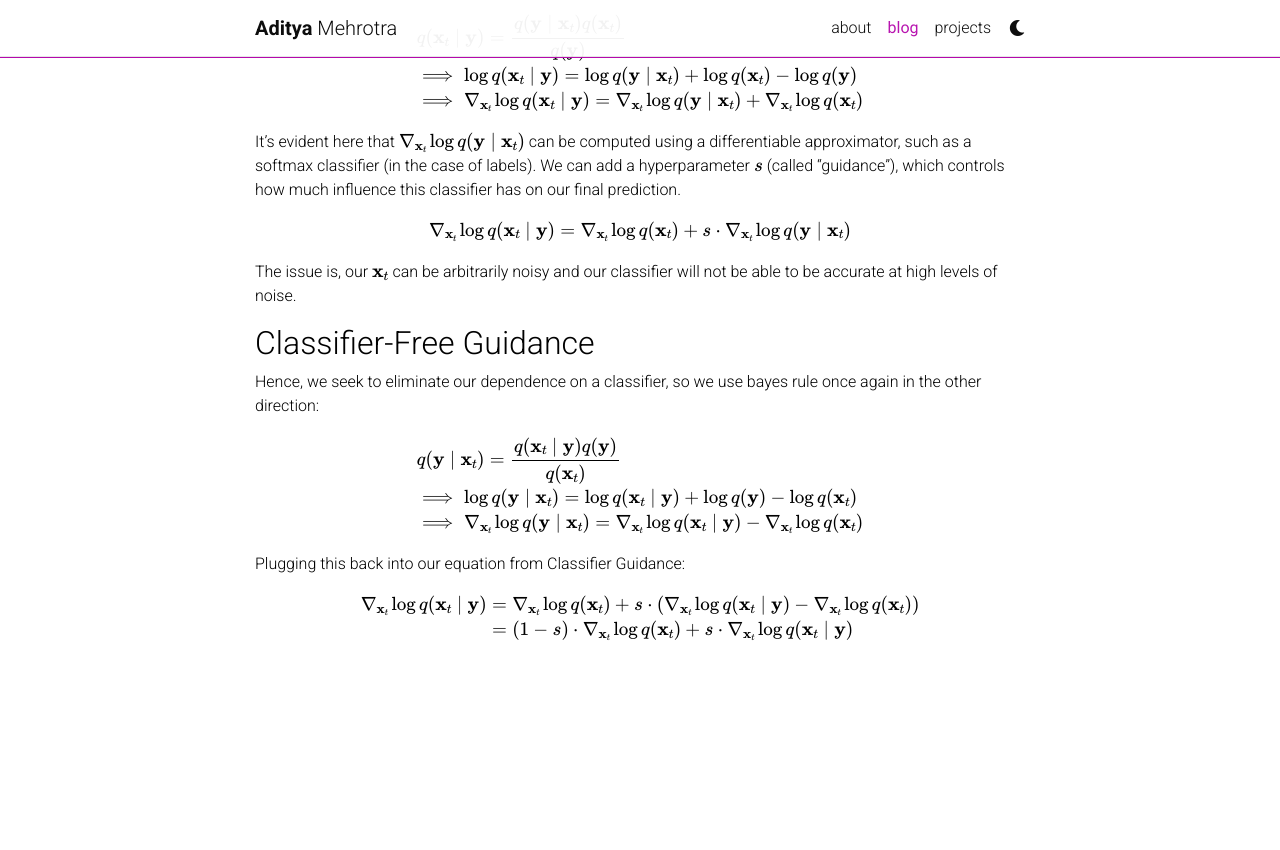
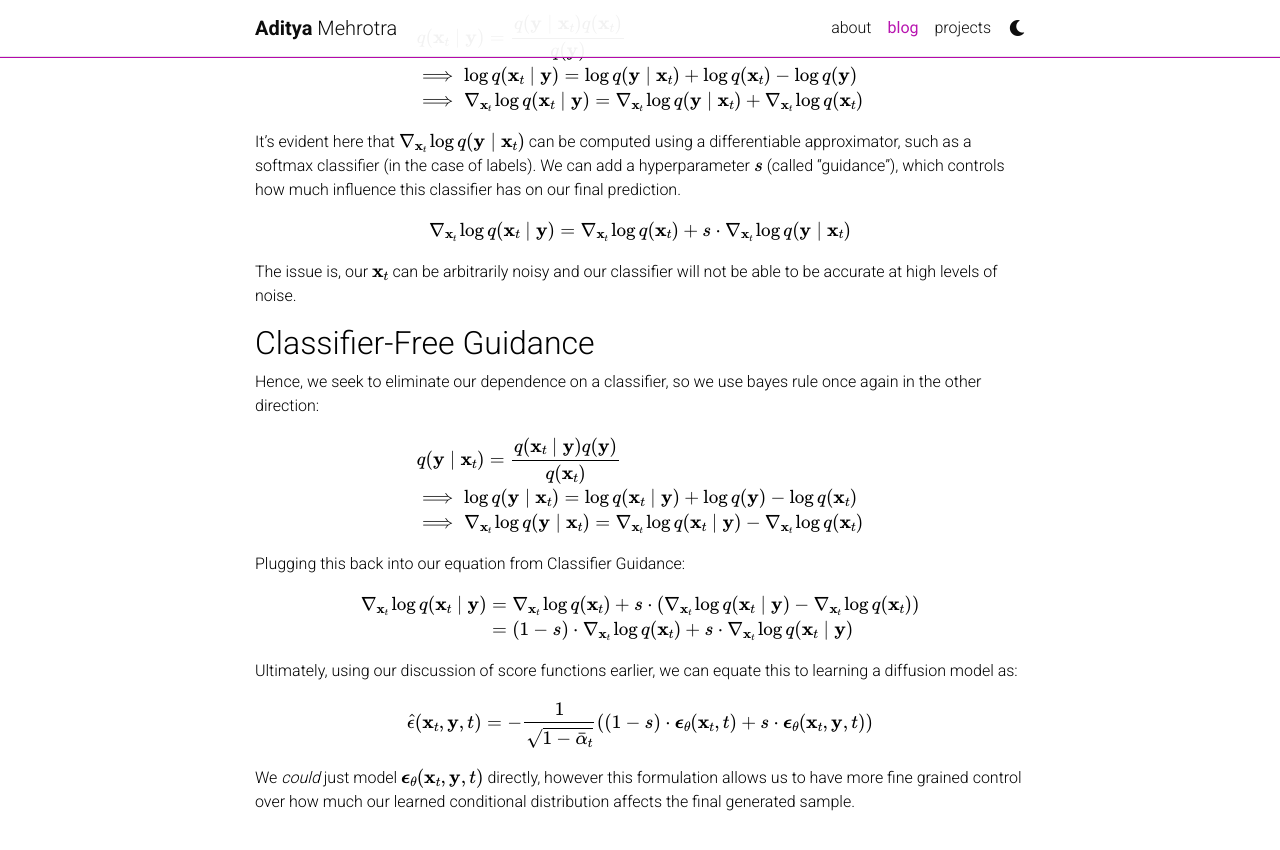
Before and after one commit to AditMeh/AditMeh.github.io, a Jekyll site: the page built from _posts/2023-03-05-diffusion_guidance.md, in a window 1280 px wide and 900 px high, scrolled down 1011 px. Shown: the top 850 px of the window. Built offline with Jekyll 4.4.1, drawn with Linux system fonts in a browser that asks for light colours; comment, search, counter and statistics services are not loaded; a style sheet for code colours, icons or effects is not loaded; before the commit the page ends 1740 px from its top, so only the background shows below that.

Commit message:
added score function connection

```diff
--- a/_posts/2023-03-05-diffusion_guidance.md
+++ b/_posts/2023-03-05-diffusion_guidance.md
@@ -89,5 +89,18 @@ $$
 \end{align*}
 $$
 
+Ultimately, using our discussion of score functions earlier, we can equate this to learning a diffusion model as:
 
+$$
+\begin{align*}
+
+
+\hat{\epsilon}(\textbf{x}_t, \textbf{y}, t) &= -\frac{1}{\sqrt{1 - \bar{\alpha}_t}} \left (
+(1-s) \cdot \boldsymbol{\epsilon}_\theta(\mathbf{x}_t, t)
+ + s \cdot \boldsymbol{\epsilon}_\theta(\mathbf{x}_t, \mathbf{y}, t)
+\right)
+\end{align*}
+$$
+
+We *could* just model $$\boldsymbol{\epsilon}_\theta(\mathbf{x}_t, \mathbf{y}, t)$$ directly, however this formulation allows us to have more fine grained control over how much our learned conditional distribution affects the final generated sample.
 <!-- end with results -->
```
